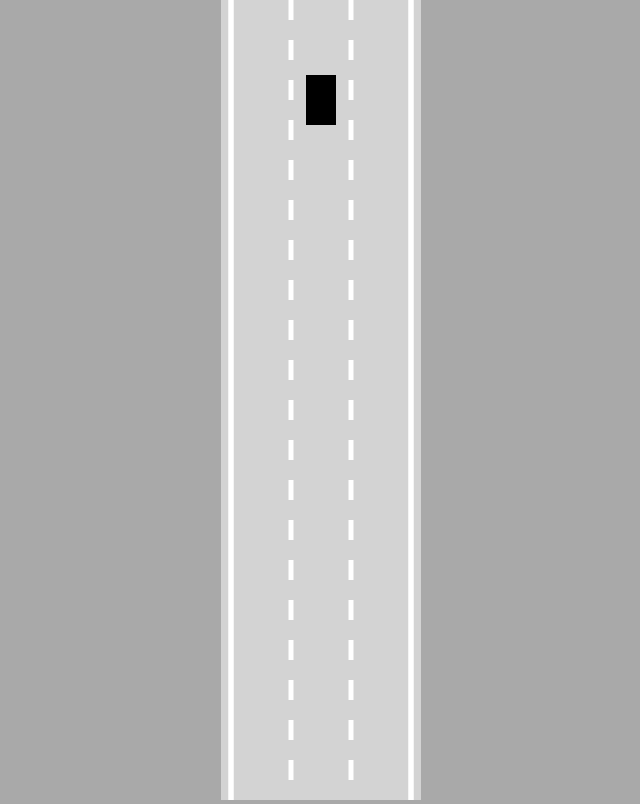
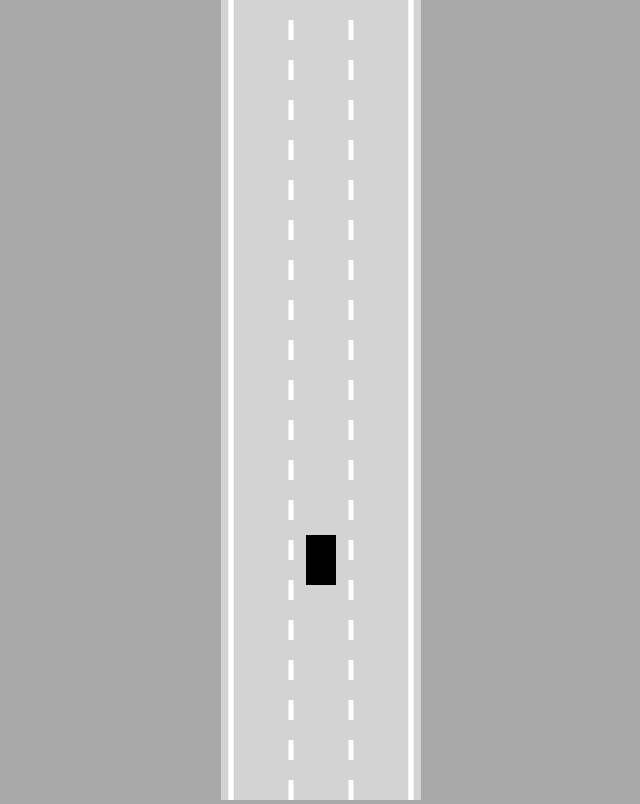
Before and after one commit to iPanchalShubham/2DAutonomousCarSimulation, a plain HTML site: page 2) Road_simulation/index.html in a window 1280 px wide. Shown: the whole page, without its empty margins (319-959 px from the left). Drawn offline with Linux system fonts and the light colour scheme.

Commit message:
Road simulation complete

```diff
--- a/2) Road_simulation/index.html
+++ b/2) Road_simulation/index.html
@@ -5,6 +5,7 @@
 </head>
 <body>
     <canvas id="myCanvas" ></canvas>
+    <script src="utils.js"></script>
     <script src="road.js" ></script>
     <script src="controls.js"></script>
     <script src="car.js"></script>
--- a/2) Road_simulation/main.js
+++ b/2) Road_simulation/main.js
@@ -15,9 +15,15 @@ function animate() {
   car.update();
   //   When we're adjusting height again and again that means that we're removing the old canvas and a new canvas is being added.
   canvas.height = window.innerHeight;
+
+  ctx.save();
+  //Every time our car moves -> the value of y changes thus we're translating the whole canvas every time our car moves
+  ctx.translate(0, -car.y + canvas.height * 0.7);
+
   road.draw(ctx);
   car.draw(ctx);
-  // ctx.restore();
+  ctx.restore();
+
   // request animation function calls its argument (which have to a function) so, many times that it creates a  illusion of movement.
   requestAnimationFrame(animate);
 }
--- a/2) Road_simulation/road.js
+++ b/2) Road_simulation/road.js
@@ -10,12 +10,20 @@ class Road {
     const infinity = 1000000;
     this.top = -infinity;
     this.bottom = infinity;
+
+    const topLeft = { x: this.left, y: this.top };
+    const topRight = { x: this.right, y: this.top };
+    const bottomLeft = { x: this.left, y: this.bottom };
+    const bottomRight = { x: this.right, y: this.bottom };
+    this.borders = [
+      [topLeft, bottomLeft],
+      [topRight, bottomRight],
+    ];
   }
-  getLaneCenter(laneIndex){
-    const laneWidth = this.width/this.lanecount;
+  getLaneCenter(laneIndex) {
+    const laneWidth = this.width / this.lanecount;
     // This part => this.left+laneWidth/2 says => (gives x coordinate's value of the 1st lane's line (i.e that first left white line) position)/2 => middle of the first lane.
-    return this.left+laneWidth/2+laneIndex*laneWidth;
-
+    return this.left + laneWidth / 2 + laneIndex * laneWidth;
   }
   draw(ctx) {
     // Left line
@@ -25,6 +33,7 @@ class Road {
     ctx.moveTo(this.left, this.top);
     ctx.lineTo(this.left, this.bottom);
     ctx.stroke();
+
     // Right line
     ctx.lineWidth = 5;
     ctx.strokeStyle = "white";
@@ -34,23 +43,25 @@ class Road {
     ctx.stroke();
 
     // Drawing lanes
-    for (let i = 0; i <= this.lanecount; i++) {
-      const x = lerp(this.left, this.right, i / this.lanecount);
-      if (i > 0 && i < this.lanecount) {
-        // About method context2d.setLineDash(arg)
-        // arg: An Array of numbers that specify distances to alternately draw a line and a gap (in coordinate space units).
-        ctx.setLineDash([20, 20]);
-      } else {
-        ctx.setLineDash([]);
-      }
+    for (let i = 1; i <= this.lanecount - 1; i++) {
+      const x = lerp(this.left,this.right,i/this.lanecount);
+
+      // About method context2d.setLineDash(arg)
+      // arg: An Array of numbers that specify distances to alternately draw a line and a gap (in coordinate space units).
+      ctx.setLineDash([20, 20]);
+
       // Begin a path, move to position x,this.top. Create a line to position x,this.bottom:
       ctx.beginPath();
       ctx.moveTo(x, this.top);
       ctx.lineTo(x, this.bottom);
       ctx.stroke();
     }
+    ctx.setLineDash([]);
+    this.borders.forEach((border) => {
+      ctx.beginPath();
+      ctx.moveTo(border[0].x, border[0].y);
+      ctx.lineTo(border[1].x, border[1].y);
+      ctx.stroke();
+    });
   }
 }
-function lerp(A, B, T) {
-  return A + (B - A) * T;
-}
--- /dev/null
+++ b/2) Road_simulation/utils.js
@@ -0,0 +1,3 @@
+function lerp(A,B,T){
+    return A+(B-A)*T;
+}
```
